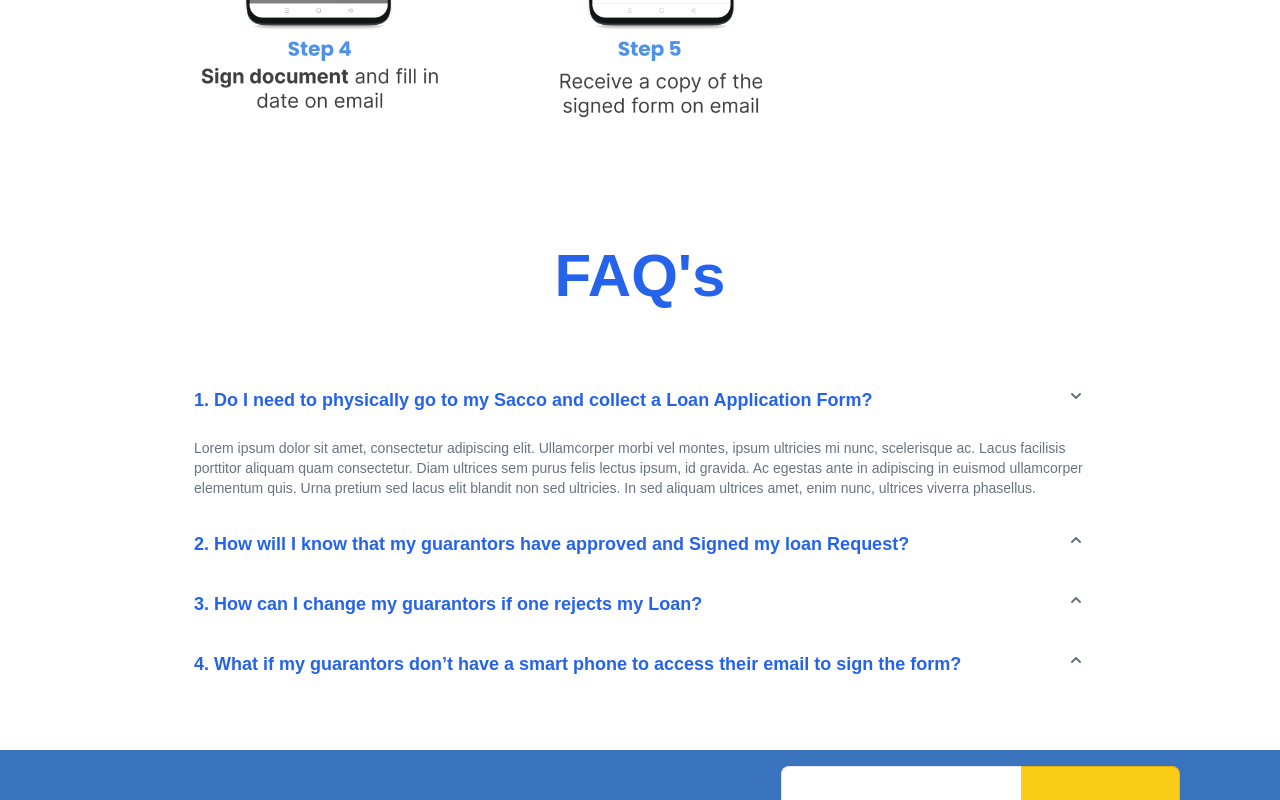
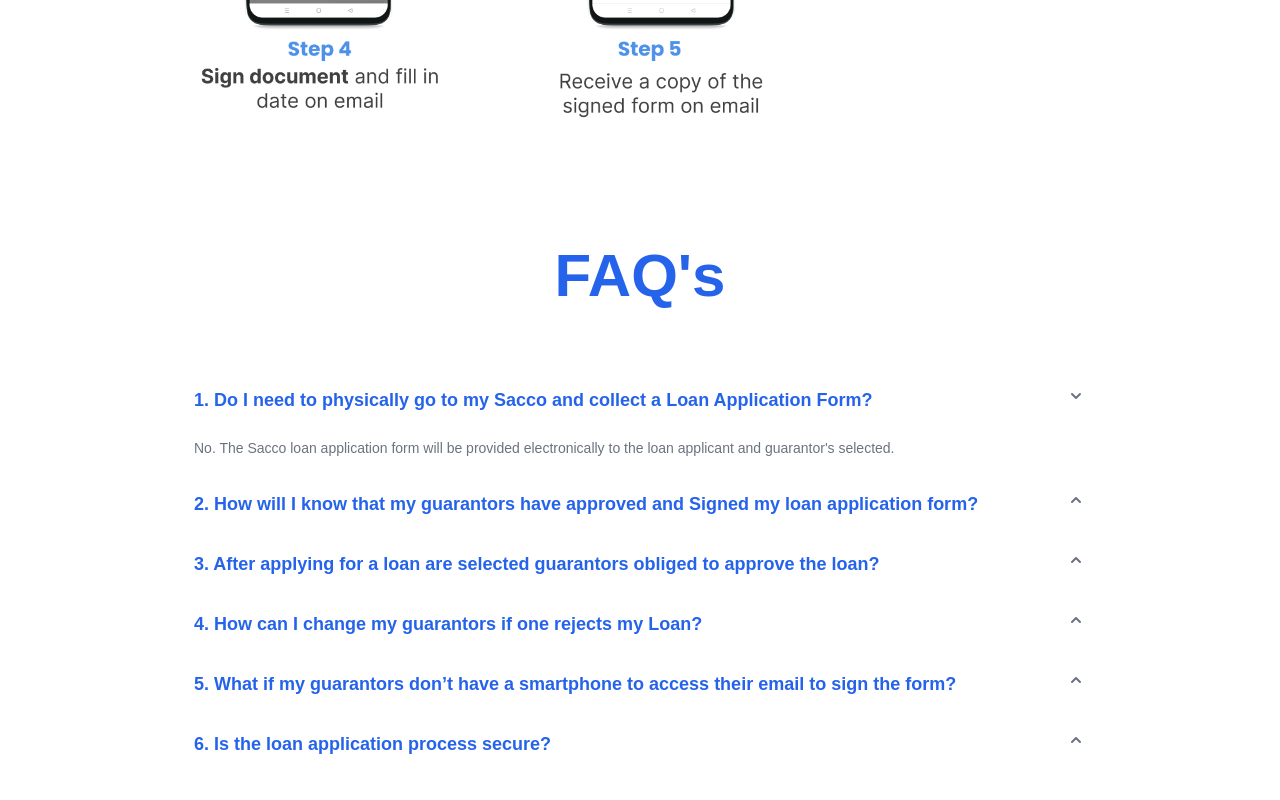
Before and after one commit to daino-sir/presta-ussd-landing, a React (Create React App) app: page / in a window 1280 px wide. Both pictures are taken after a click on the button 640 px from the left and 3990 px from the top of the page. Shown: the part 3590-4390 px from the top of the page. Built offline with nearby package versions, Linux system fonts and the light colour scheme.

Commit message:
--added FAQ's

```diff
--- a/src/components/atoms/FAQsection.js
+++ b/src/components/atoms/FAQsection.js
@@ -7,13 +7,6 @@ import { ChevronUpIcon } from '@heroicons/react/solid';
 
 
 function FAQsection() {
-  // return (
-  //   <div className='flex flex-col justify-center h-screen bg-white w-full'>
-  //     <div className='h-full w-full flex flex-col px-12 font-thin md:px-36'>
-
-  //       </div>
-  //   </div>
-  //     );
   return (
     <div className='flex flex-col px-6 bg-white w-full bg-white'>
     <div className="w-full py-16">
@@ -32,11 +25,7 @@ function FAQsection() {
                 />
               </Disclosure.Button>
               <Disclosure.Panel className="px-4 pt-4 pb-2 text-sm text-gray-500">
-              Lorem ipsum dolor sit amet, consectetur adipiscing elit. Ullamcorper morbi vel montes,
-              ipsum ultricies mi nunc, scelerisque ac. Lacus facilisis porttitor aliquam quam consectetur.
-              Diam ultrices sem purus felis lectus ipsum, id gravida. Ac egestas ante in adipiscing in euismod
-              ullamcorper elementum quis. Urna pretium sed lacus elit blandit non sed ultricies. In sed aliquam ultrices amet,
-              enim nunc, ultrices viverra phasellus.
+              No. The Sacco loan  application form will be provided electronically to the loan applicant and guarantor's selected.
               </Disclosure.Panel>
             </>
           )}
@@ -47,7 +36,7 @@ function FAQsection() {
           {({ open }) => (
             <>
               <Disclosure.Button className="flex w-full justify-between rounded-lg px-4 py-2 text-left text-sm font-medium text-purple-900 hover:bg-purple-200">
-                <span className='text-base md:text-lg font-black text-blue-600 text-center'>2.  How will I know that my guarantors have approved and Signed my loan Request?</span>
+                <span className='text-base md:text-lg font-black text-blue-600 text-center'>2. How will I know that my guarantors have approved and Signed my loan application form?</span>
                 <ChevronUpIcon
                   className={`${
                     open ? 'rotate-180 transform' : ''
@@ -55,11 +44,7 @@ function FAQsection() {
                 />
               </Disclosure.Button>
               <Disclosure.Panel className="px-4 pt-4 pb-2 text-sm text-gray-500">
-              Lorem ipsum dolor sit amet, consectetur adipiscing elit. Ullamcorper morbi vel montes,
-              ipsum ultricies mi nunc, scelerisque ac. Lacus facilisis porttitor aliquam quam consectetur.
-              Diam ultrices sem purus felis lectus ipsum, id gravida. Ac egestas ante in adipiscing in euismod
-              ullamcorper elementum quis. Urna pretium sed lacus elit blandit non sed ultricies. In sed aliquam ultrices amet,
-              enim nunc, ultrices viverra phasellus.
+              The loan applicant will be notified via sms everytime a guarantor signs or declines to sign the loan form.
               </Disclosure.Panel>
             </>
           )}
@@ -70,7 +55,7 @@ function FAQsection() {
           {({ open }) => (
             <>
               <Disclosure.Button className="flex w-full justify-between rounded-lg px-4 py-2 text-left text-sm font-medium text-purple-900 hover:bg-purple-200">
-                <span className='text-base md:text-lg font-black text-blue-600 text-center'>3.  How can I change my guarantors if one rejects my Loan?</span>
+                <span className='text-base md:text-lg font-black text-blue-600 text-center'>3. After applying for a loan are selected guarantors obliged to approve the loan?</span>
                 <ChevronUpIcon
                   className={`${
                     open ? 'rotate-180 transform' : ''
@@ -78,11 +63,45 @@ function FAQsection() {
                 />
               </Disclosure.Button>
               <Disclosure.Panel className="px-4 pt-4 pb-2 text-sm text-gray-500">
-              Lorem ipsum dolor sit amet, consectetur adipiscing elit. Ullamcorper morbi vel montes,
-              ipsum ultricies mi nunc, scelerisque ac. Lacus facilisis porttitor aliquam quam consectetur.
-              Diam ultrices sem purus felis lectus ipsum, id gravida. Ac egestas ante in adipiscing in euismod
-              ullamcorper elementum quis. Urna pretium sed lacus elit blandit non sed ultricies. In sed aliquam ultrices amet,
-              enim nunc, ultrices viverra phasellus.
+              The guarantors will be notified of the applicants request via SMS at which point they could either choose to approve or decline to guarantee the loan.
+              </Disclosure.Panel>
+            </>
+          )}
+        </Disclosure>
+        </div>
+        <div className="w-9/12 self-center py-2">
+        <Disclosure>
+          {({ open }) => (
+            <>
+              <Disclosure.Button className="flex w-full justify-between rounded-lg px-4 py-2 text-left text-sm font-medium text-purple-900 hover:bg-purple-200">
+                <span className='text-base md:text-lg font-black text-blue-600 text-center'>4. How can I change my guarantors if one rejects my Loan?</span>
+                <ChevronUpIcon
+                  className={`${
+                    open ? 'rotate-180 transform' : ''
+                  } h-5 w-5 text-gray-500`}
+                />
+              </Disclosure.Button>
+              <Disclosure.Panel className="px-4 pt-4 pb-2 text-sm text-gray-500">
+              Dial the Sacco USSD code (e.g. *483*123#) and select option 3. Replace guarantor and follow the prompts to replace a guarantor. The process is the same on the mobile app
+              </Disclosure.Panel>
+            </>
+          )}
+        </Disclosure>
+        </div>
+        <div className="w-9/12 self-center py-2">
+        <Disclosure>
+          {({ open }) => (
+            <>
+              <Disclosure.Button className="flex w-full justify-between rounded-lg px-4 py-2 text-left text-sm font-medium text-purple-900 hover:bg-purple-200">
+                <span className='text-base md:text-lg font-black text-blue-600 text-center'>5. What if my guarantors don’t have a smartphone to access their email to sign the form?</span>
+                <ChevronUpIcon
+                  className={`${
+                    open ? 'rotate-180 transform' : ''
+                  } h-5 w-5 text-gray-500`}
+                />
+              </Disclosure.Button>
+              <Disclosure.Panel className="px-4 pt-4 pb-2 text-sm text-gray-500">
+              The loan application process can begin on  SACCO USSD and the guarantor can sign from on their email accessed from computer, tablet or smartphone, or any other electronic device at their convenience to sign the loan form.
               </Disclosure.Panel>
             </>
           )}
@@ -93,7 +112,7 @@ function FAQsection() {
           {({ open }) => (
             <>
               <Disclosure.Button className="flex w-full justify-between rounded-lg px-4 py-2 text-left text-sm font-medium text-purple-900 hover:bg-purple-200">
-                <span className='text-base md:text-lg font-black text-blue-600 text-center'>4.  What if my guarantors don’t have a smart phone to access their email to sign the form?</span>
+                <span className='text-base md:text-lg font-black text-blue-600 text-center'>6. Is the loan application process secure?</span>
                 <ChevronUpIcon
                   className={`${
                     open ? 'rotate-180 transform' : ''
@@ -101,11 +120,7 @@ function FAQsection() {
                 />
               </Disclosure.Button>
               <Disclosure.Panel className="px-4 pt-4 pb-2 text-sm text-gray-500">
-              Lorem ipsum dolor sit amet, consectetur adipiscing elit. Ullamcorper morbi vel montes,
-              ipsum ultricies mi nunc, scelerisque ac. Lacus facilisis porttitor aliquam quam consectetur.
-              Diam ultrices sem purus felis lectus ipsum, id gravida. Ac egestas ante in adipiscing in euismod
-              ullamcorper elementum quis. Urna pretium sed lacus elit blandit non sed ultricies. In sed aliquam ultrices amet,
-              enim nunc, ultrices viverra phasellus.
+              Yes. The loan application process is only accessible to the Sacco membership of which each member will create a security PIN to access the service. This PIN is not to be shared with anyone else.
               </Disclosure.Panel>
             </>
           )}
```
